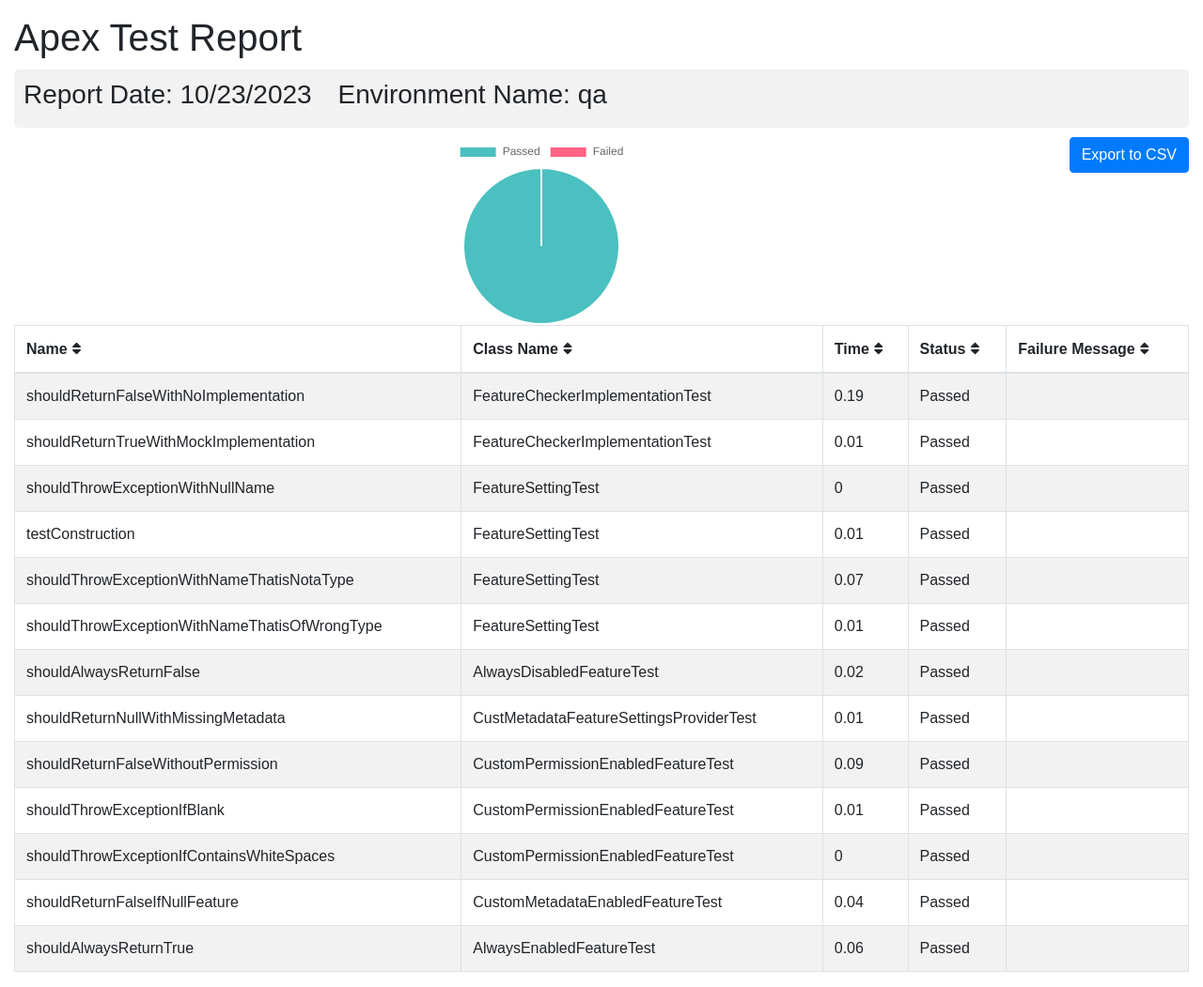
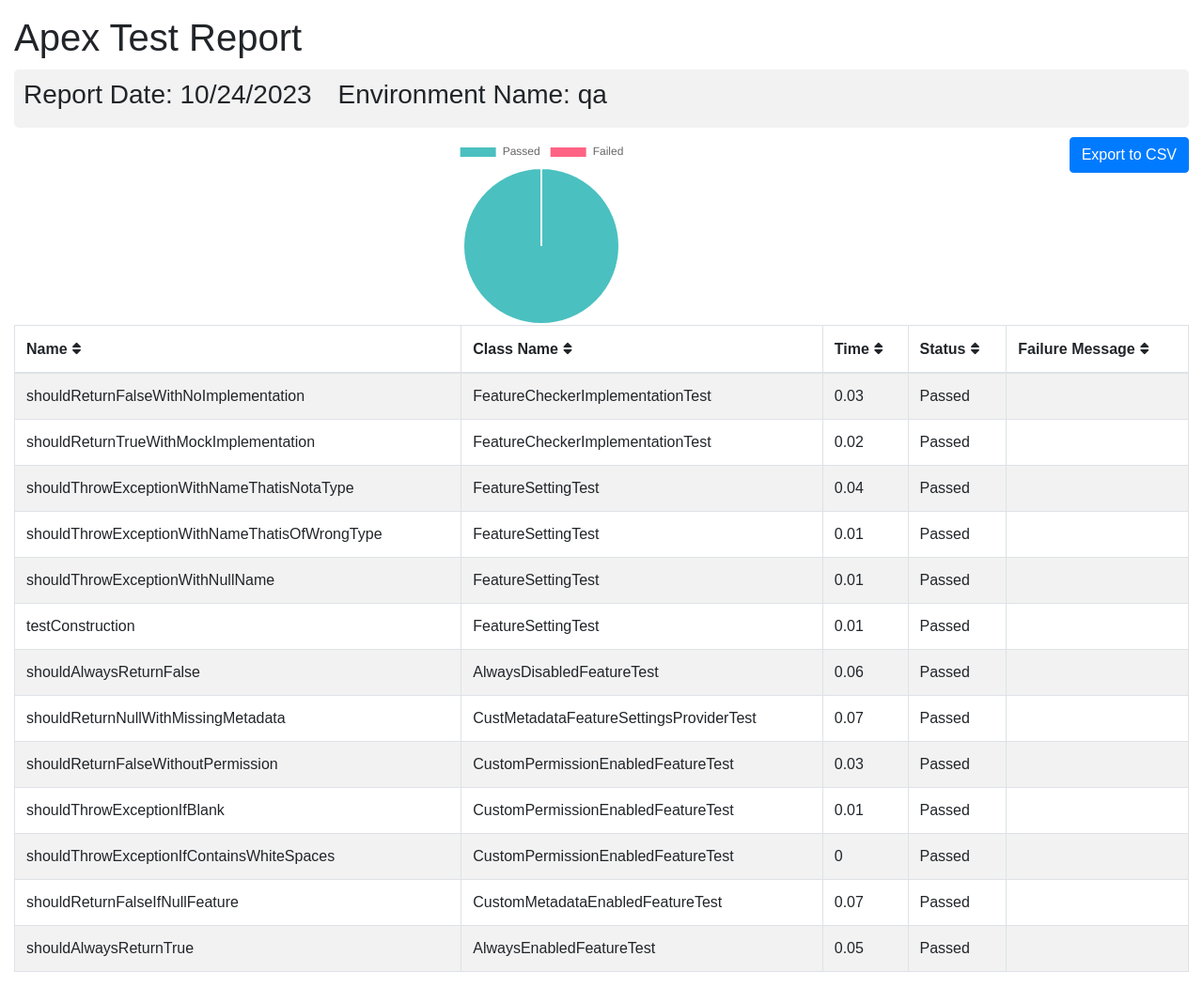
Before and after one commit to flxbl-io/sfops-dashboard, a Jekyll site: the page apextestResults/qa.html, which Jekyll copies as it is, in a window 1280 px wide. Shown: the whole page at 94% size. Built offline with Jekyll 4.4.1, drawn with Linux system fonts in a browser that asks for light colours.

Commit message:
updated test results of qa

```diff
--- a/apextestResults/qa.html
+++ b/apextestResults/qa.html
@@ -102,7 +102,7 @@
       <div class="container-fluid">
         <h1 class="mt-3">Apex Test Report</h1>
         <div class="info-card">
-        <h3>Report Date: 10/23/2023 <span style="margin-left: 20px;">Environment Name: qa</span></h3>
+        <h3>Report Date: 10/24/2023 <span style="margin-left: 20px;">Environment Name: qa</span></h3>
         </div>
         <button onclick="exportTableToCSV('testReport.csv')" class="btn btn-primary float-right">Export to CSV</button>
         <div id="chart-container">
@@ -123,13 +123,27 @@
         <tr>
           <td>shouldReturnFalseWithNoImplementation</td>
           <td>FeatureCheckerImplementationTest</td>
-          <td>0.19</td>
+          <td>0.03</td>
           <td>Passed</td>
           <td></td>
         </tr>
         <tr>
           <td>shouldReturnTrueWithMockImplementation</td>
           <td>FeatureCheckerImplementationTest</td>
+          <td>0.02</td>
+          <td>Passed</td>
+          <td></td>
+        </tr>
+        <tr>
+          <td>shouldThrowExceptionWithNameThatisNotaType</td>
+          <td>FeatureSettingTest</td>
+          <td>0.04</td>
+          <td>Passed</td>
+          <td></td>
+        </tr>
+        <tr>
+          <td>shouldThrowExceptionWithNameThatisOfWrongType</td>
+          <td>FeatureSettingTest</td>
           <td>0.01</td>
           <td>Passed</td>
           <td></td>
@@ -149,37 +163,23 @@
           <td></td>
         </tr>
         <tr>
-          <td>shouldThrowExceptionWithNameThatisNotaType</td>
-          <td>FeatureSettingTest</td>
-          <td>0.07</td>
-          <td>Passed</td>
-          <td></td>
-        </tr>
-        <tr>
-          <td>shouldThrowExceptionWithNameThatisOfWrongType</td>
-          <td>FeatureSettingTest</td>
-          <td>0.01</td>
-          <td>Passed</td>
-          <td></td>
-        </tr>
-        <tr>
           <td>shouldAlwaysReturnFalse</td>
           <td>AlwaysDisabledFeatureTest</td>
-          <td>0.02</td>
+          <td>0.06</td>
           <td>Passed</td>
           <td></td>
         </tr>
         <tr>
           <td>shouldReturnNullWithMissingMetadata</td>
           <td>CustMetadataFeatureSettingsProviderTest</td>
-          <td>0.01</td>
+          <td>0.07</td>
           <td>Passed</td>
           <td></td>
         </tr>
         <tr>
           <td>shouldReturnFalseWithoutPermission</td>
           <td>CustomPermissionEnabledFeatureTest</td>
-          <td>0.09</td>
+          <td>0.03</td>
           <td>Passed</td>
           <td></td>
         </tr>
@@ -200,14 +200,14 @@
         <tr>
           <td>shouldReturnFalseIfNullFeature</td>
           <td>CustomMetadataEnabledFeatureTest</td>
-          <td>0.04</td>
+          <td>0.07</td>
           <td>Passed</td>
           <td></td>
         </tr>
         <tr>
           <td>shouldAlwaysReturnTrue</td>
           <td>AlwaysEnabledFeatureTest</td>
-          <td>0.06</td>
+          <td>0.05</td>
           <td>Passed</td>
           <td></td>
         </tr>
```
Also changed, not shown: other parts of apextestResults/qa.html (+1 -1 lines).
